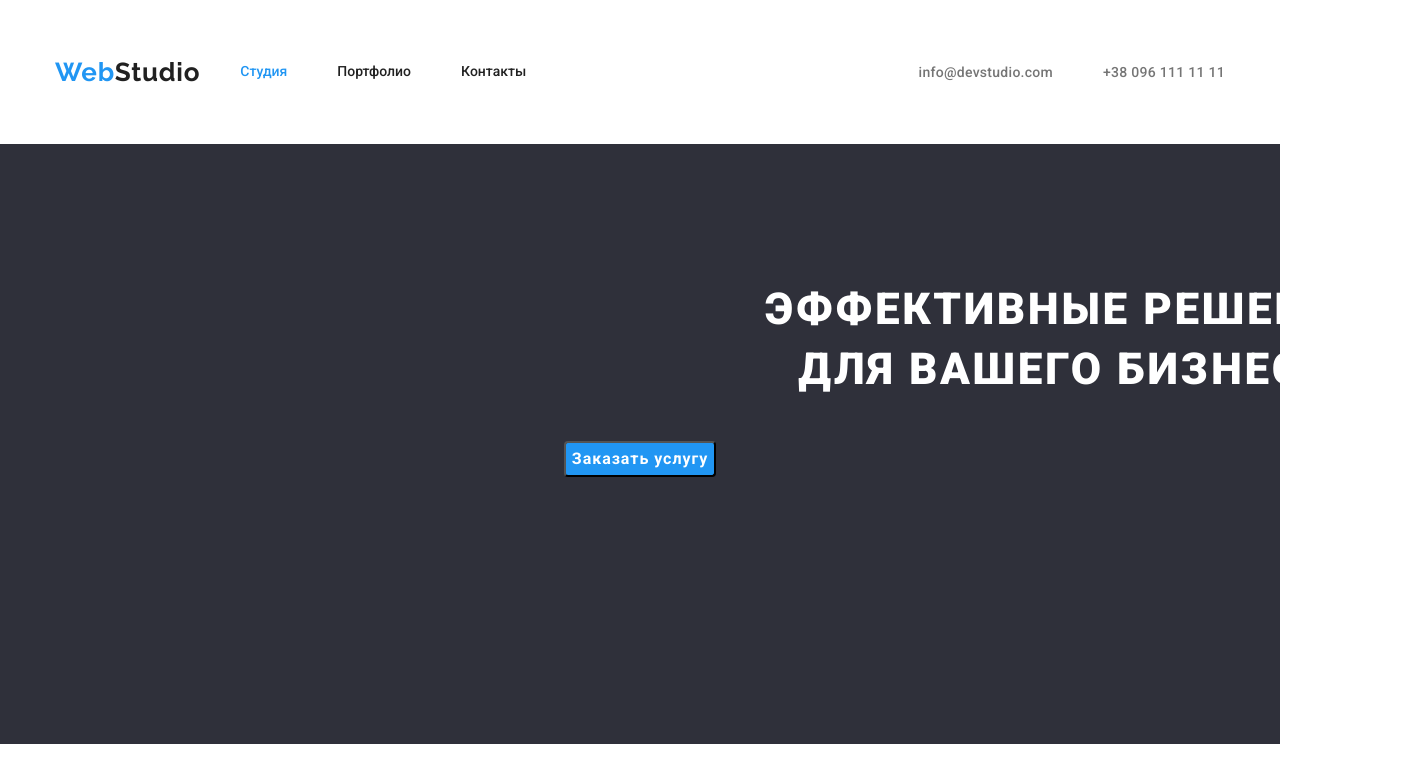
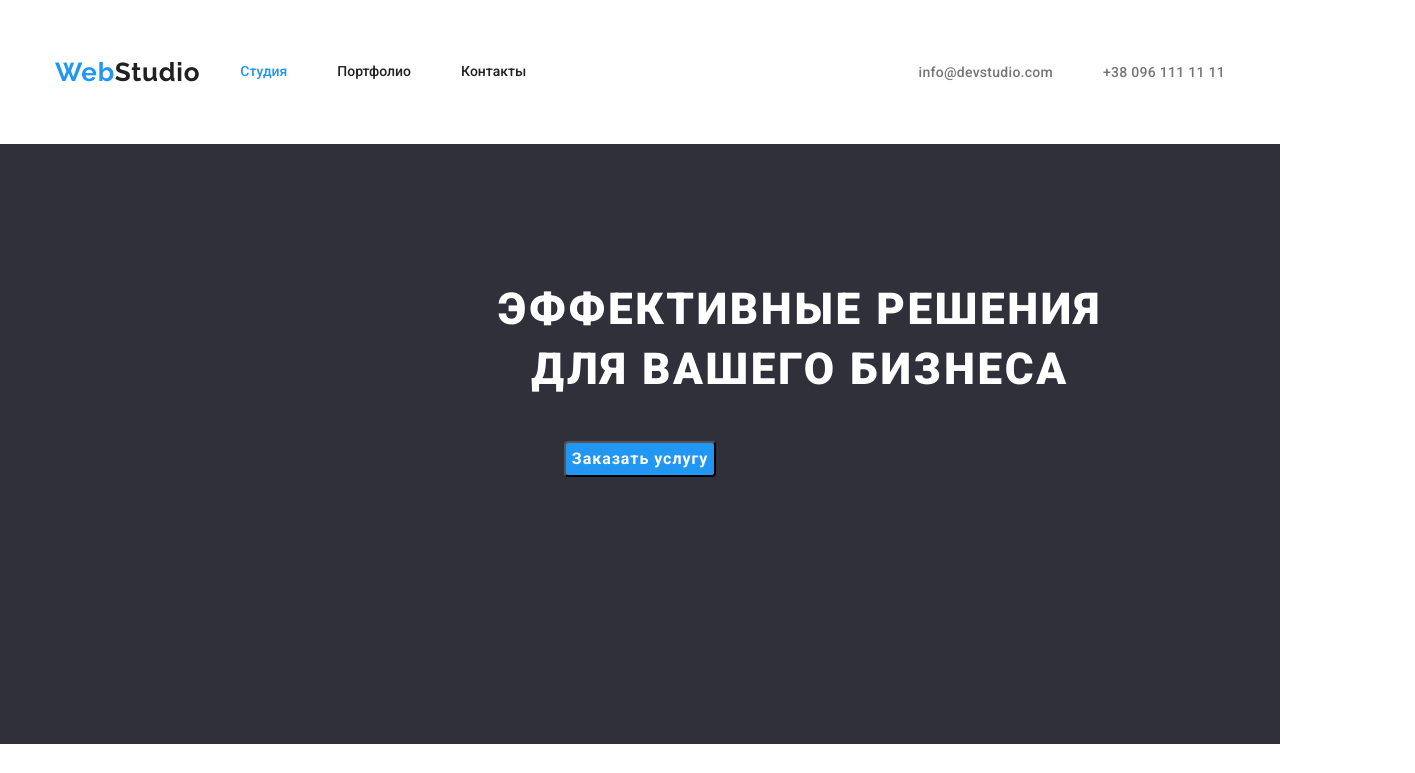
Before and after one commit to Bohatynska/goit-markup-hw-03, a plain HTML site: page index.html in a window 1280 px wide. Shown: the top 773 px of the page, 1415 px wide, since content can reach past the window. Drawn offline with nearby package versions, Linux system fonts and the light colour scheme.

Commit message:
final try

```diff
--- a/css/styles.css
+++ b/css/styles.css
@@ -148,7 +148,7 @@ button {
   font-size: 44px;
   line-height: 1.36;
   text-align: center;
-  margin-left: 267px;
+
   letter-spacing: 0.06em;
   text-transform: uppercase;
   color: var(--banner-color);
```
